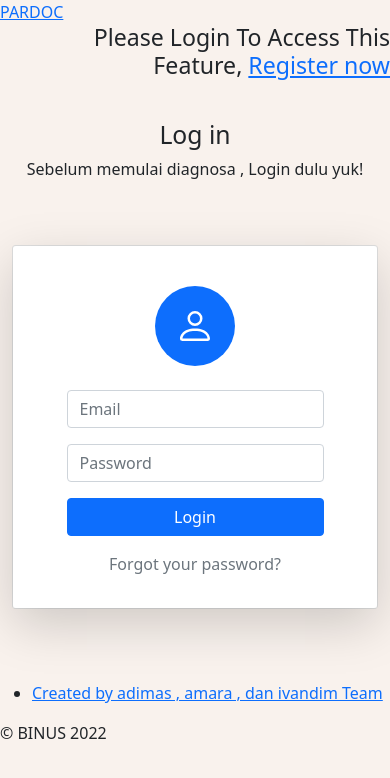
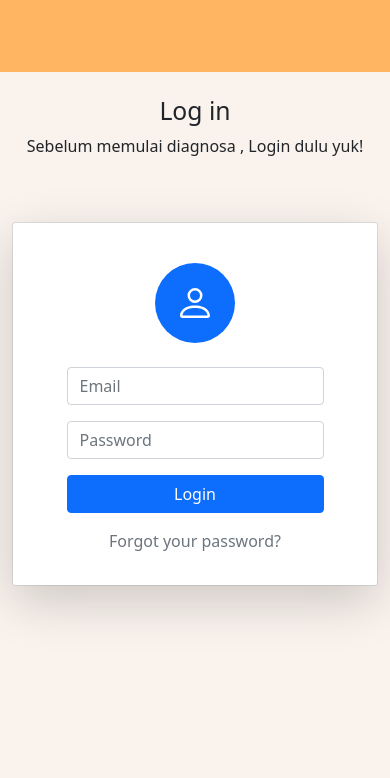
Before and after one commit to adimass/pardoc_2, a Flask app: page /home in a window 390 px wide; the page is wider, and only the part inside the window is pictured. Shown: the top 778 px of that part. Run offline with Flask 2, Linux system fonts and the light colour scheme; parts of the project's set-up code (start-up, migrations or seed data) failed here and were passed over.

Commit message:
refactor template base

```diff
--- a/templates/template_base.html
+++ b/templates/template_base.html
@@ -12,44 +12,21 @@
 </head>
 
 <body id="home">
+
     <header>
-        <div class="headerSection">
-            <div class="row">
-                <div class="col-sm-6 homepageTitle">
-                    {% if session['google_login'] %}
-                    <nav>
-                        <ul>
-                            <li><a href="{{ url_for('bp_homepage.content_homepage') }}" class="scroll">Home</a></li>
-                            {% if url_for(request.endpoint) != '/home' %}
-                            <li>/</li>
-                            <li>{% block breadcrumbs %}{% endblock %}</li>
-                            {% endif %}
-                        </ul>
-                    </nav>
-                    {% else %}
-                    <nav>
-                        <a href="" class="scroll">PARDOC</a>
-                    </nav>
-                    {% endif %}
+        <nav class="navbar navbar-expand-md py-3">
+            <div class="container"><a class="navbar-brand d-flex align-items-center" href="#"></a><button class="navbar-toggler" data-bs-toggle="collapse" data-bs-target="#navcol-6"><span class="visually-hidden">Toggle navigation</span><span class="navbar-toggler-icon"></span></button>
+                <div id="navcol-6" class="collapse navbar-collapse flex-grow-0 order-md-first">
+                    <ul class="navbar-nav me-auto">
+                        <li class="nav-item"><a class="nav-link active" href="#">PARDOC</a></li>
+                    </ul>
                 </div>
-                <div class="col-sm-6 askToLogin">
-                    <article class="service" style="opacity: 1;text-align: right;">
-                        <div class="top">
-                            {% if session['google_login'] %}
-
-                            <h3><a href="{{ url_for('bp_login.logout') }}">Log Out</a></h3>
-                            {% else %}
-                            <h3>Please Login To Access This Feature, <a href="{{ url_for('bp_register.register') }}">Register now</a>
-                            </h3>
-                            {% endif %}
-                        </div>
-                    </article>
-                </div>
+                <div class="d-none d-md-block"></div>
             </div>
-        </div>
+        </nav>
     </header>
 
-    <section class="services" id="services">
+    <!-- <section class="services" id="services">
         <div class="row">
             <div class="large-6 medium-6 small-6 column">
                 <article class="service" style="opacity: 1;text-align: left;">
@@ -63,24 +40,15 @@
                 </article>
             </div>
         </div>
-    </section>
+    </section> -->
 
     {% block content %}{% endblock %}
 
-    <footer>
-        <div class="row">
-            <div class="large-6 medium-12 column">
-                <ul class="social fa-ul">
-                    <li><a href="#"><span>Created by adimas , amara , dan ivandim Team<span></a></li>
-                </ul>
-            </div>
-            <div class="large-6 medium-12 column">
-                <div class="copyright">
-                    {{ session['environment'] }} © BINUS 2022
-                </div>
-            </div>
+    <!-- <footer class="footerDefault text-center">
+        <div class="container text-muted py-4 py-lg-5">
+            <p class="mb-0">Copyright © 2022 Binus</p>
         </div>
-    </footer>
+    </footer> -->
 
     <script src="https://cdn.jsdelivr.net/npm/bootstrap@5.1.1/dist/js/bootstrap.bundle.min.js"></script>
 </body>
```
